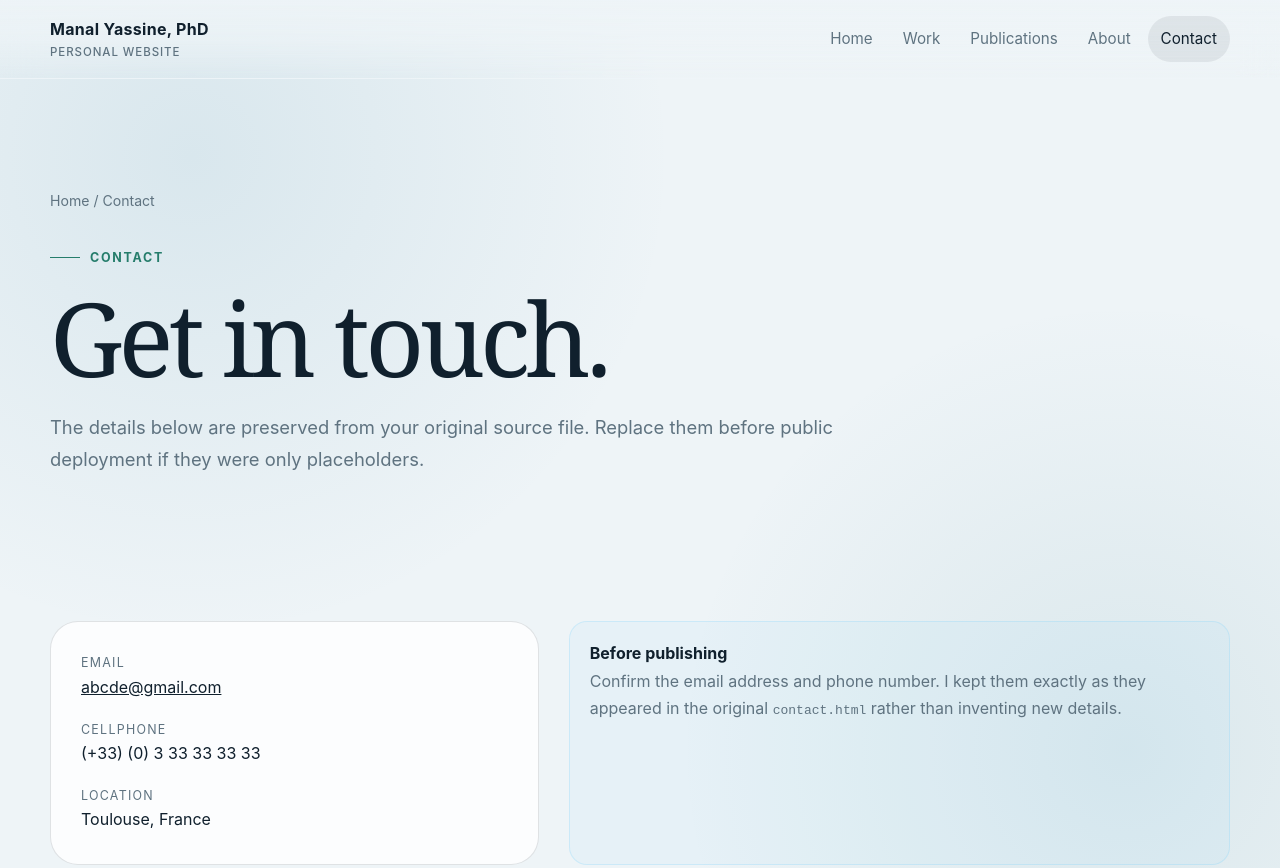
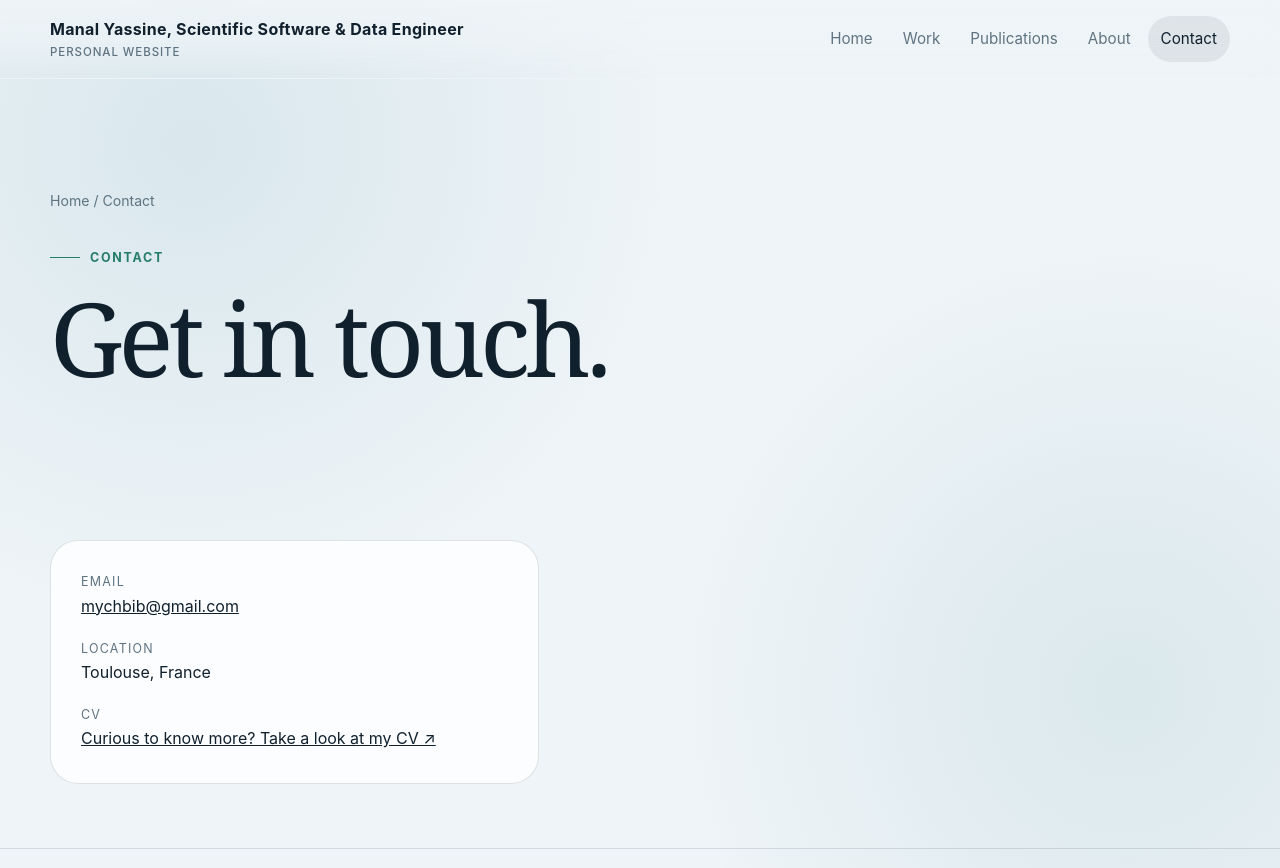
Before and after one commit to mychbib/portfolio, a plain HTML site: page contact.html in a window 1280 px wide. Shown: the top 868 px of the page. Drawn offline with Linux system fonts and the light colour scheme.

Commit message:
updated version

```diff
--- a/contact.html
+++ b/contact.html
@@ -12,7 +12,7 @@
 
 <header class="site-header">
   <div class="shell navbar">
-    <a class="brand" href="index.html">Manal Yassine, PhD<small>Personal website</small></a>
+    <a class="brand" href="index.html">Manal Yassine, Scientific Software &amp; Data Engineer<small>Personal website</small></a>
     <button class="nav-toggle" aria-expanded="false" aria-label="Open navigation">Menu</button>
     <nav class="nav-links" aria-label="Primary"><a href="index.html">Home</a>
 <a href="work.html">Work</a>
@@ -29,22 +29,27 @@
     <div class="breadcrumb"><a href="index.html">Home</a> / Contact</div>
     <span class="eyebrow">Contact</span>
     <h1>Get in touch.</h1>
-    <p class="lede">The details below are preserved from your original source file. Replace them before public deployment if they were only placeholders.</p>
   </div>
 </section>
 <section class="section compact">
   <div class="shell contact-grid">
     <div class="contact-card reveal">
       <ul class="contact-list">
-        <li><span>Email</span><a href="mailto:abcde@gmail.com">abcde@gmail.com</a></li>
-        <li><span>Cellphone</span>(+33) (0) 3 33 33 33 33</li>
+        <li><span>Email</span><a href="mailto:abcde@gmail.com">mychbib@gmail.com</a></li>
+        <!--li><span>Cellphone</span>(+33) (0) 7 68 44 36 64</li-->
         <li><span>Location</span>Toulouse, France</li>
+
+        <li>
+          <span>CV</span>
+          <a href="assets/media/CV2026_ManalCHBIB.pdf"
+             target="_blank"
+             rel="noreferrer">
+             Curious to know more? Take a look at my CV ↗
+          </a>
+        </li>
       </ul>
     </div>
-    <div class="notice reveal">
-      <strong>Before publishing</strong><br>
-      Confirm the email address and phone number. I kept them exactly as they appeared in the original <code>contact.html</code> rather than inventing new details.
-    </div>
+
   </div>
 </section>
 
```
Also changed, not shown: 1 other file.
